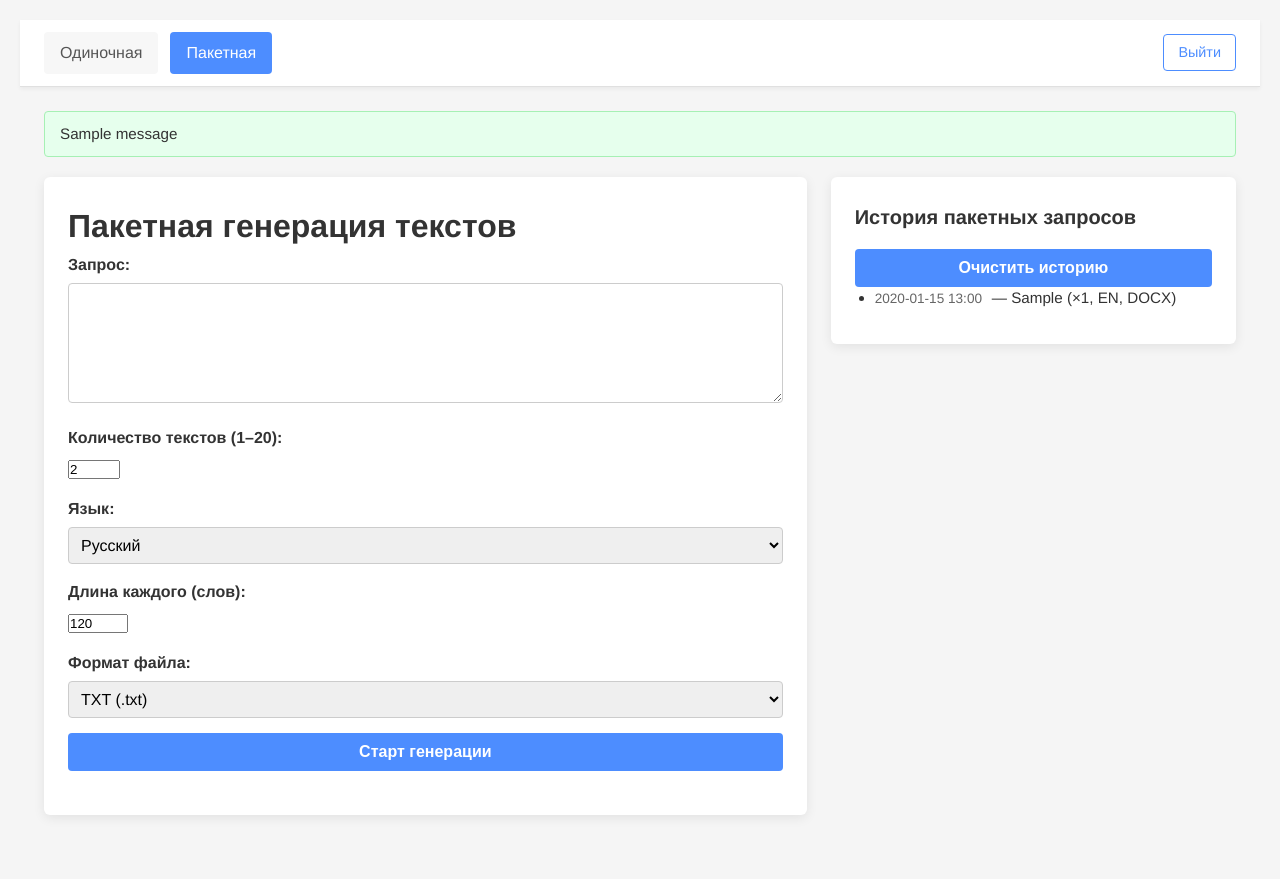
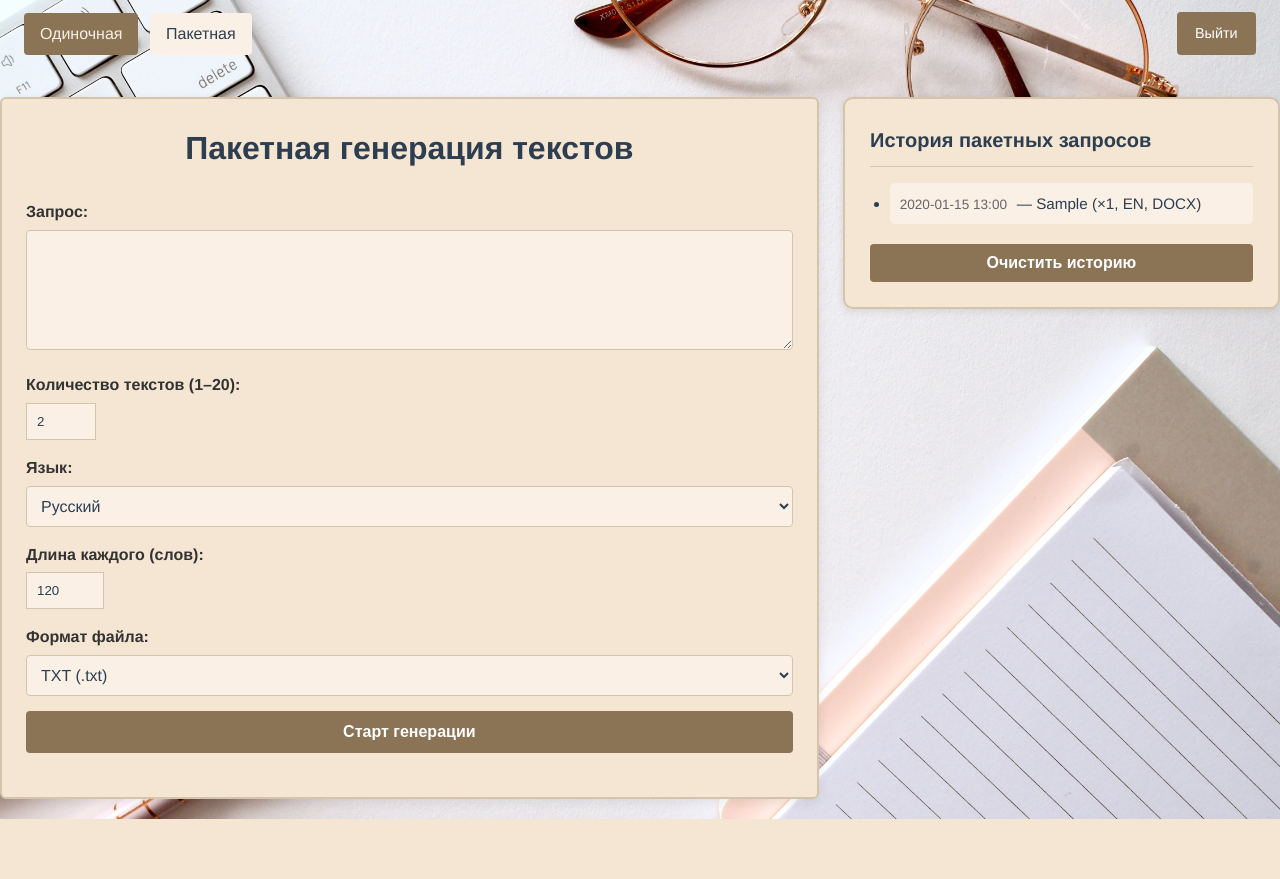
Before and after one commit to Yharnamhunter/IldarSdelay, a Django app: page /batch/ in a window 1280 px wide. After the commit the page ends 819 px from the top, so only its background shows below. Run offline with Django 5.2, Linux system fonts and the light colour scheme; a user stored in the database is signed in; tables that the repository leaves empty hold one stand-in row (values such as "Sample post"); one stand-in notice (Sample message) is shown.

Commit message:
New styles

```diff
--- a/static/css/styles.css
+++ b/static/css/styles.css
@@ -6,10 +6,10 @@
 
 body {
     font-family: "Helvetica Neue", Arial, sans-serif;
-    background-color: #f5f5f5;
+    background: url("/static/background.jpg") no-repeat center center fixed;
+    background-size: cover;
     color: #333;
     line-height: 1.6;
-    padding: 20px;
 }
 
 a {
@@ -37,9 +37,14 @@
 }
 
 .messages {
+        position: absolute;
+        top: 0;
+        left: 42.5%;
         list-style: none;
         margin-bottom: 20px;
-    width: 100%;
+        width: 15%;
+        border-radius: 20px;
+
 }
 
 .messages li {
@@ -47,34 +52,37 @@
     margin-bottom: 10px;
     border-radius: 4px;
     font-size: 0.95rem;
+    text-align: center;
 }
 
 .messages li.success {
-    background-color: #e6ffed;
-    border: 1px solid #a6f0b4;
+    background-color: #F5E6D3;
+    border: 1px solid #D4C4AB;
 }
 
 .messages li.error {
-    background-color: #ffe6e6;
-    border: 1px solid #f0a6a6;
+    background-color: #F5E6D3;
+    border: 1px solid #D4C4AB;
 }
 
 .messages li.info {
-    background-color: #e6f0ff;
-    border: 1px solid #a6cff0;
+    background-color: #F5E6D3;
+    border: 1px solid #D4C4AB;
 }
 
 .messages li.warning {
-    background-color: #fff8e6;
-    border: 1px solid #f0e2a6;
+    background-color: #F5E6D3;
+    border: 1px solid #D4C4AB;
 }
 
 .generate-form {
-    background-color: #ffffff;
-    padding: 20px;
-    border-radius: 4px;
-    box-shadow: 0 2px 8px rgba(0, 0, 0, 0.1);
     margin-bottom: 20px;
+    background: #F5E6D3;
+    border: 2px solid #D4C4AB;
+    border-radius: 10px;
+    padding: 30px;
+    box-shadow: 0 8px 32px rgba(0, 0, 0, 0.1);
+    margin-top: 30px;
 }
 
 .generate-form .form-group {
@@ -90,11 +98,13 @@
 .generate-form textarea,
 .generate-form select {
     width: 100%;
-    padding: 8px;
-    border: 1px solid #ccc;
     border-radius: 4px;
     font-size: 1rem;
     font-family: inherit;
+    background: #FAF0E6;
+    border: 1px solid #D4C4AB;
+    color: #2c3e50;
+    padding: 10px;
 }
 
 .generate-form textarea {
@@ -103,18 +113,19 @@
 }
 
 .generate-form button {
-    background-color: #4d8dff;
-    color: #fff;
+    background: #8B7355;
+    color: white;
     border: none;
-    padding: 10px 20px;
+    padding: 12px 0 ;
     border-radius: 4px;
     cursor: pointer;
     font-size: 1rem;
-    transition: background-color 0.2s;
+    transition: all 0.3s ease;
 }
 
 .generate-form button:hover {
-    background-color: #2d5bbb;
+    background: #D2B48C;
+    transform: translateY(-2px);
 }
 
 .error {
@@ -237,29 +250,32 @@ color: #444;
 .auth-form__form input {
     width: 100%;
     padding: 8px 10px;
-border: 1px solid #ccc;
     border-radius: 4px;
     font-size: 1rem;
     font-family: inherit;
+    background: #FAF0E6;
+    border: 1px solid #D4C4AB;
+    color: #2c3e50;
 }
 
 .btn {
     display: block;
     width: 100%;
-background-color: #4d8dff;
-color: #fff;
+    background: #8B7355;
+    color: white;
     border: none;
     padding: 10px 0;
     border-radius: 4px;
     font-size: 1rem;
     font-weight: 600;
     cursor: pointer;
-transition: background-color 0.2s;
+    transition: all 0.3s ease;
     margin-top: 10px;
 }
 
 .btn:hover {
-background-color: #2d5bbb;
+    background: #D2B48C;
+    transform: translateY(-2px);
 }
 
 .auth-form__footer {
@@ -328,9 +345,6 @@ text-decoration: underline;
     justify-content: space-between;
     align-items: center;
     padding: 12px 24px;
-    background: #fff;
-    border-bottom: 1px solid #e0e0e0;
-    box-shadow: 0 2px 4px rgba(0,0,0,0.05);
 }
 
 .header__left,
@@ -339,49 +353,43 @@ text-decoration: underline;
     align-items: center;
 }
 
-  /* Кнопки навигации режимов */
 .nav-btn {
     display: inline-block;
     margin-right: 12px;
     padding: 8px 16px;
     font-size: 1rem;
-    color: #555;
-    background: #f7f7f7;
+    color: #FAF0E6;
+    background: #8B7355;
     border-radius: 4px;
     text-decoration: none;
     transition: background-color 0.2s, color 0.2s;
 }
 
 .nav-btn:hover {
-    background: #e2e2e2;
+    background: #D2B48C;
+    color: #FAF0E6;
 }
 
 .nav-btn_active {
-    background: #4d8dff;
-    color: #fff;
+    background: #FAF0E6;
+    color: #2c3e50;
 }
 
-  /* Кнопки авторизации */
 .auth-btn {
     display: inline-block;
     margin-left: 12px;
-    padding: 6px 14px;
+    padding: 10px 18px;
     font-size: 0.9rem;
-    color: #4d8dff;
-    background: transparent;
-    border: 1px solid #4d8dff;
+    color: white;
+    background: #8B7355;
     border-radius: 4px;
     text-decoration: none;
     transition: background-color 0.2s, color 0.2s;
 }
 
 .auth-btn:hover {
-    background: #4d8dff;
-    color: #fff;
-  }
-
-  .main-content {
-    padding: 24px;
+    background: #D2B48C;
+    color: #FAF0E6;
 }
 
 .generate-form__form .form-group label {
@@ -392,28 +400,33 @@ text-decoration: underline;
     width: 100%;
 }
 
-  .generate-form,
-  .history {
-    background-color: #ffffff;
+.generate-form {
+    background-color: #F5E6D3;
     padding: 24px;
     border-radius: 6px;
     box-shadow: 0 3px 12px rgba(0, 0, 0, 0.08);
-  }
-
-  .generate-form {
-    flex: 2;            /* займёт примерно 2/3 контейнера */
-    min-width: 280px;   /* чтобы не сжималось слишком сильно */
+    flex: 2;
+    min-width: 280px;
 }
 
 .history {
-    flex: 1;            /* займёт примерно 1/3 контейнера */
+    flex: 1;
     min-width: 200px;
+    background: #F5E6D3;
+    border: 2px solid #D4C4AB;
+    border-radius: 10px;
+    padding: 25px;
+    color: #2c3e50;
+    margin-top: 30px;
 }
 
 .history h2 {
     margin-top: 0;
     margin-bottom: 16px;
     font-size: 1.25rem;
+    color: #2c3e50;
+    border-bottom: 1px solid #D4C4AB;
+    padding-bottom: 10px;
 }
 
 .history ul {
@@ -441,10 +454,18 @@ text-decoration: underline;
 
 .list-history {
     padding-left: 1rem;
+    max-height: 50vh;
+    overflow: auto;
+    scrollbar: slim;
+    scrollbar-face-color: #FAF0E6;
 }
+
 .list-history li {
-  margin-bottom: .5rem;
     line-height: 1.4;
+    background: #FAF0E6;
+    padding: 10px;
+    border-radius: 5px;
+    margin-bottom: 10px;
 }
 
 .btn-block {
@@ -501,3 +522,220 @@ text-decoration: underline;
 .error-page a:hover {
     text-decoration: underline;
 }
+
+.auth-page {
+    min-height: 100vh;
+    display: flex;
+    align-items: center;
+    justify-content: center;
+    background: url('../background.jpg') no-repeat center center fixed;
+    background-size: cover;
+    padding: 20px;
+}
+
+
+.generate-form h1 {
+    color: #2c3e50;
+    text-align: center;
+    margin-bottom: 25px;
+}
+
+.generate-form input {
+    background: #FAF0E6;
+    border: 1px solid #D4C4AB;
+    color: #2c3e50;
+    padding: 10px;
+}
+
+.history button {
+    background: #8B7355;
+    color: white;
+}
+
+.history button:hover {
+    background: #D2B48C;
+}
+
+@keyframes slideDown {
+    from {
+        transform: translateY(-80px);
+        opacity: 0;
+    }
+    to {
+        transform: translateY(0);
+        opacity: 1;
+    }
+}
+
+.auth-form {
+    animation: slideDown 1.2s cubic-bezier(0.25, 0.46, 0.45, 0.94) forwards;
+    transform: translateY(-80px);
+    opacity: 0;
+}
+
+@media (max-width: 768px) {
+    @keyframes mobileSlideDown {
+        from {
+            transform: translateY(-40px);
+            opacity: 0;
+        }
+        to {
+            transform: translateY(0);
+            opacity: 1;
+        }
+    }
+
+    .auth-form {
+        animation: mobileSlideDown 0.8s ease-out forwards;
+    }
+}
+
+.auth-form__form .form-group {
+    opacity: 0;
+    transform: translateY(20px);
+    animation: fadeInUp 0.6s ease forwards;
+    animation-delay: 0.4s;
+}
+
+@keyframes fadeInUp {
+    to {
+        opacity: 1;
+        transform: translateY(0);
+    }
+}
+
+.auth-form__title {
+    opacity: 0;
+    animation: titleFade 1s ease forwards;
+    animation-delay: 0.2s;
+}
+
+.auth-form__footer {
+    opacity: 0;
+    transform: translateY(20px);
+    animation: fadeInUp 0.6s ease forwards;
+    animation-delay: 0.4s;
+}
+
+@keyframes titleFade {
+    from {
+        opacity: 0;
+        transform: translateY(-10px) scale(0.98);
+    }
+    to {
+        opacity: 1;
+        transform: translateY(0) scale(1);
+    }
+}
+
+.btn {
+    opacity: 0;
+    transform: translateY(20px);
+    animation: fadeInUp 0.6s ease forwards;
+    animation-delay: 0.4s;
+}
+
+.messages li {
+    animation:
+        messageSlideIn 0.5s ease-out forwards,
+        messageSlideOut 0.5s ease-out 5s forwards;
+    opacity: 0;
+    transform: translateY(-30px);
+    position: relative;
+}
+
+@keyframes messageSlideIn {
+    from {
+        opacity: 0;
+        transform: translateY(-30px);
+    }
+    to {
+        opacity: 1;
+        transform: translateY(0);
+    }
+}
+
+@keyframes messageSlideOut {
+    from {
+        opacity: 1;
+        transform: translateY(0);
+    }
+    to {
+        opacity: 0;
+        transform: translateY(-30px);
+        max-height: 100px;
+        margin-bottom: 0;
+        padding: 0;
+    }
+}
+
+.messages li {
+    transition: all 0.5s ease-in;
+    overflow: hidden;
+}
+
+.generate-form,
+.history {
+    opacity: 0;
+    transform: translateY(50px);
+    animation: formSlideUp 1.5s cubic-bezier(0.23, 1, 0.32, 1) forwards;
+}
+
+@keyframes formSlideUp {
+    from {
+        opacity: 0;
+        transform: translateY(50px);
+    }
+    to {
+        opacity: 1;
+        transform: translateY(0);
+    }
+}
+
+@media (max-width: 768px) {
+    .generate-form,
+    .history {
+        animation: mobileFormSlideUp 0.6s ease-out forwards;
+    }
+
+    @keyframes mobileFormSlideUp {
+        from {
+            opacity: 0;
+            transform: translateY(30px);
+        }
+        to {
+            opacity: 1;
+            transform: translateY(0);
+        }
+    }
+}
+
+.generate-form h1,
+.generate-form textarea,
+.history h2 {
+    opacity: 0;
+    animation: titleFade 1s ease forwards;
+    animation-delay: 0.2s;
+}
+
+.generate-form .form-group,
+.history li {
+    opacity: 0;
+    transform: translateY(20px);
+    animation: contentFadeIn 0.6s ease-out forwards;
+    animation-delay: 0.4s;
+}
+
+@keyframes contentFadeIn {
+    to {
+        opacity: 1;
+        transform: translateY(0);
+    }
+}
+
+.nav-btn,
+.auth-btn {
+    opacity: 0;
+    animation: titleFade 1s ease forwards;
+    animation-delay: 0.2s;
+}
--- a/templates/base.html
+++ b/templates/base.html
@@ -5,11 +5,16 @@
     <meta charset="UTF-8">
     <title>{% block title %}TextGen{% endblock %}</title>
     <link rel="stylesheet" href="{% static 'css/styles.css' %}">
+    <style>
+    .auth-page .header {
+        display: none;
+    }
+    </style>
   </head>
   <body>
 
+  {% if user.is_authenticated %}
   <header class="header">
-    {% if user.is_authenticated %}
     <div class="header__left">
       <a href="{% url 'generate' %}"
         class="nav-btn {% if request.resolver_match.url_name == 'generate' %}nav-btn_active{% endif %}">
@@ -20,17 +25,12 @@
         Пакетная
       </a>
     </div>
-    {% endif %}
 
     <div class="header__right">
-      {% if user.is_authenticated %}
         <a href="{% url 'logout' %}" class="auth-btn">Выйти</a>
-      {% else %}
-        <a href="{% url 'login' %}" class="auth-btn">Войти</a>
-        <a href="{% url 'register' %}" class="auth-btn">Регистрация</a>
-      {% endif %}
     </div>
   </header>
+  {% endif %}
 
   <main class="main-content">
     {% if messages %}
@@ -42,5 +42,26 @@
     {% endif %}
     {% block content %}{% endblock %}
   </main>
+
+  <script>
+  document.addEventListener('DOMContentLoaded', function() {
+      const messages = document.querySelectorAll('.messages li');
+
+      messages.forEach(message => {
+          const removeMessage = () => {
+              message.style.animation = 'messageSlideOut 0.5s ease-in forwards';
+              setTimeout(() => {
+                  message.style.marginBottom = '0';
+                  message.style.padding = '0';
+                  message.style.maxHeight = '0';
+                  setTimeout(() => message.remove(), 500);
+              }, 500);
+          };
+
+          setTimeout(removeMessage, 5000);
+          message.addEventListener('click', removeMessage);
+      });
+  });
+  </script>
   </body>
   </html>
--- a/templates/generator/batch_generate.html
+++ b/templates/generator/batch_generate.html
@@ -73,12 +73,10 @@
 
   <div class="history">
     <h2>История пакетных запросов</h2>
+    {% if history %}
       <form method="post" action="{% url 'clear_batch_history' %}">
         {% csrf_token %}
-      <button type="submit" class="btn btn-danger btn-sm mb-2">Очистить историю</button>
-    </form>
-    {% if history %}
-      <ul>
+        <ul class="list-history">
           {% for item in history %}
             <li>
               <time datetime="{{ item.created_at|date:'c' }}">
@@ -88,6 +86,9 @@
             </li>
           {% endfor %}
         </ul>
+
+        <button type="submit" class="btn btn-danger btn-sm mb-2">Очистить историю</button>
+      </form>
     {% else %}
       <p>Пакетных запросов ещё не было.</p>
     {% endif %}
@@ -116,8 +117,8 @@ document.getElementById('batch-form').addEventListener('submit', function(e) {
   evtSource.addEventListener('complete', e => {
     const data = JSON.parse(e.data);
     linkDiv.innerHTML = `
-      <a href="${data.download_url}" class="btn btn-large">Скачать файл</a>
-      <a href="{% url 'batch_generate' %}" class="btn btn-large btn-secondary" style="margin-left:10px;">
+      <a href="${data.download_url}" class="btn btn-large" style="text-align: center;">Скачать файл</a>
+      <a href="{% url 'batch_generate' %}" class="btn btn-large btn-secondary" style="text-align: center;">
         Сгенерировать ещё
       </a>
     `;
--- a/templates/generator/login.html
+++ b/templates/generator/login.html
@@ -4,6 +4,7 @@
 {% block title %}Вход{% endblock %}
 
 {% block content %}
+<div class="auth-page">
   <div class="page-container">
     <div class="auth-form">
       <h1 class="auth-form__title">Войти в систему</h1>
@@ -32,4 +33,5 @@
       </p>
     </div>
   </div>
+</div>
 {% endblock %}
```
Also changed, not shown: other parts of static/css/styles.css (+14 -11 lines), templates/generator/register.html (+10 -0 lines), static/background.jpg (added), 1 other file. Lines whose indentation alone changed are shown as unchanged.
